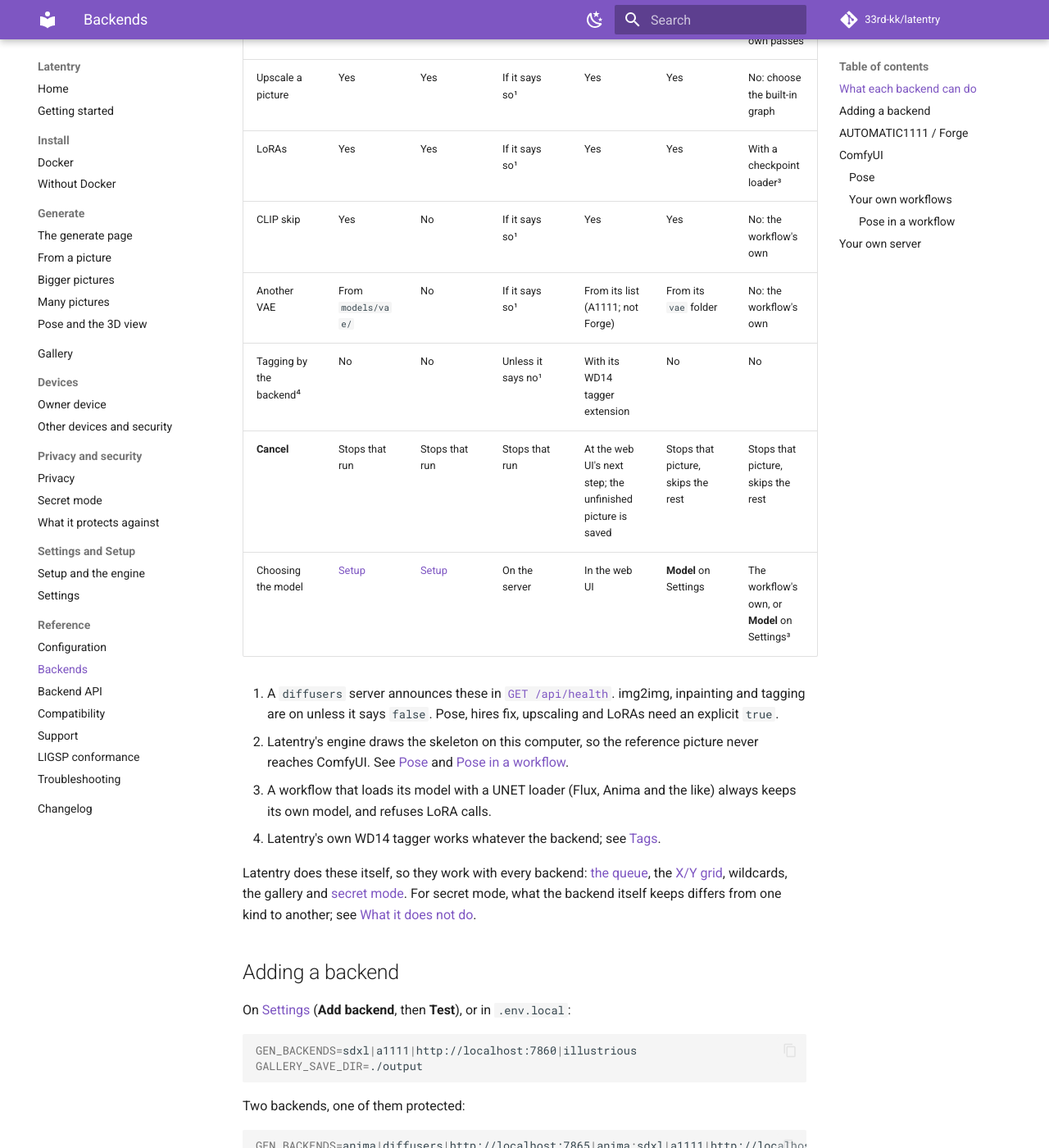
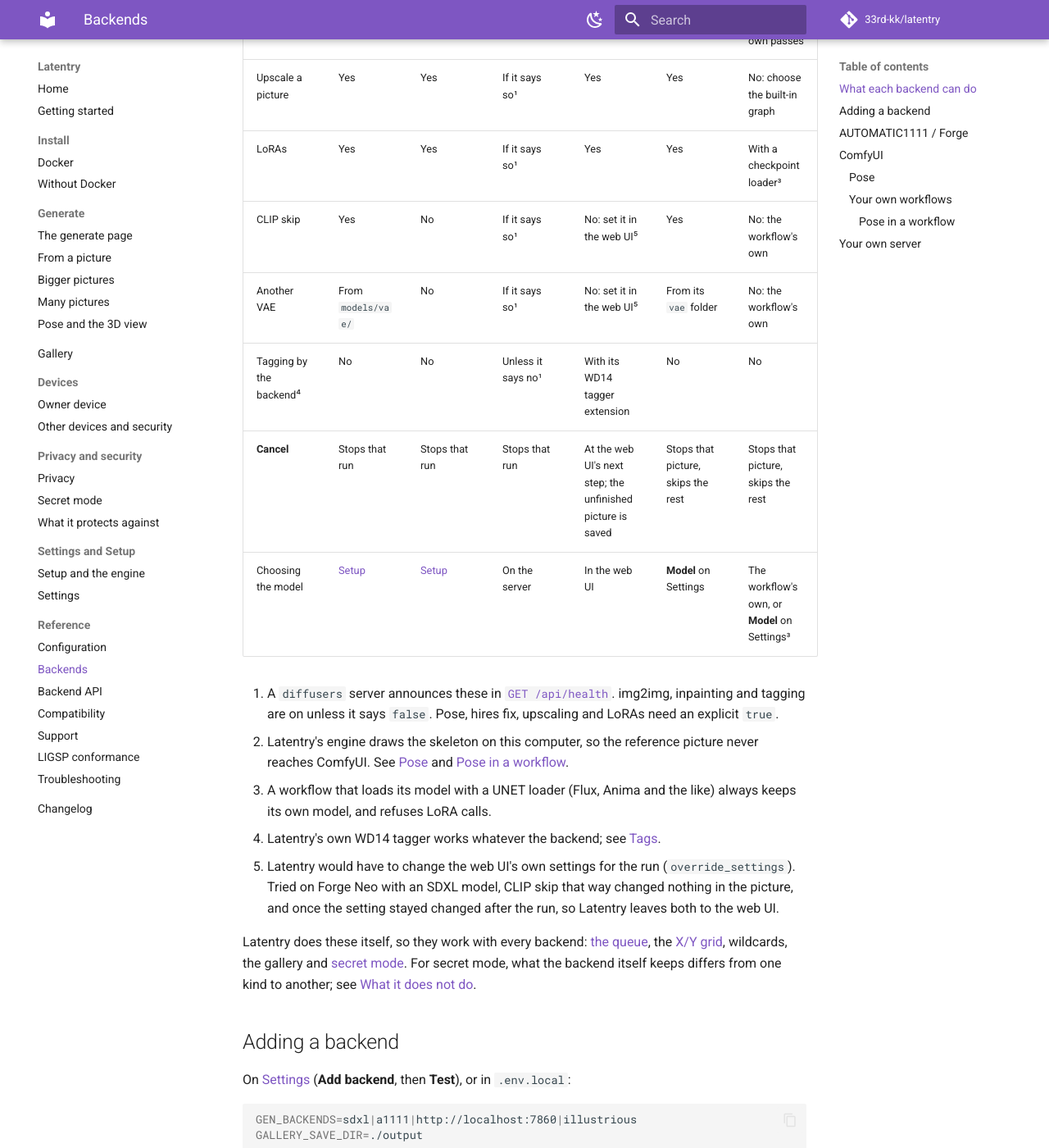
Before and after one commit to 33rd-kk/latentry, an MkDocs documentation site: the page built from docs/reference/backends.md, in a window 1280 px wide and 1400 px high, scrolled down 1136 px. Shown: the whole window at 82% size. Built offline with MkDocs 1.6.1 and Material for MkDocs 9.7.7, drawn with Linux system fonts in a browser that asks for light colours; comment, search, counter and statistics services are not loaded.

Commit message:
Leave CLIP skip and the VAE to A1111 / Forge themselves
Tried on Forge Neo (SDXL model, one seed): CLIP_stop_at_last_layers in
override_settings drew the very same picture at 1 and 2, and once left the
web UI's own setting changed after the run. So no override_settings is
sent, the status offers neither field there, and the docs say why.

Co-Authored-By: Claude Opus 5.5 <noreply@anthropic.com>

```diff
--- a/docs/reference/backends.md
+++ b/docs/reference/backends.md
@@ -24,8 +24,8 @@ control, rather than only hiding it.
 | Hires fix | Yes | Yes, but not with a pose | If it says so¹ | Yes | Yes | No: the workflow keeps its own passes |
 | Upscale a picture | Yes | Yes | If it says so¹ | Yes | Yes | No: choose the built-in graph |
 | LoRAs | Yes | Yes | If it says so¹ | Yes | Yes | With a checkpoint loader³ |
-| CLIP skip | Yes | No | If it says so¹ | Yes | Yes | No: the workflow's own |
-| Another VAE | From `models/vae/` | No | If it says so¹ | From its list (A1111; not Forge) | From its `vae` folder | No: the workflow's own |
+| CLIP skip | Yes | No | If it says so¹ | No: set it in the web UI⁵ | Yes | No: the workflow's own |
+| Another VAE | From `models/vae/` | No | If it says so¹ | No: set it in the web UI⁵ | From its `vae` folder | No: the workflow's own |
 | Tagging by the backend⁴ | No | No | Unless it says no¹ | With its WD14 tagger extension | No | No |
 | **Cancel** | Stops that run | Stops that run | Stops that run | At the web UI's next step; the unfinished picture is saved | Stops that picture, skips the rest | Stops that picture, skips the rest |
 | Choosing the model | [Setup](../guide/engine.md) | [Setup](../guide/engine.md) | On the server | In the web UI | **Model** on Settings | The workflow's own, or **Model** on Settings³ |
@@ -41,6 +41,10 @@ control, rather than only hiding it.
    like) always keeps its own model, and refuses LoRA calls.
 4. Latentry's own WD14 tagger works whatever the backend; see
    [Tags](../guide/gallery.md#tags).
+5. Latentry would have to change the web UI's own settings for the run
+   (`override_settings`). Tried on Forge Neo with an SDXL model, CLIP skip
+   that way changed nothing in the picture, and once the setting stayed
+   changed after the run, so Latentry leaves both to the web UI.
 
 Latentry does these itself, so they work with every backend:
 [the queue](../guide/many.md#the-queue), the
```
Also changed, not shown: CHANGELOG.md (+3 -3 lines), docs/backend-api.md (+1 -2 lines), 3 other files.
